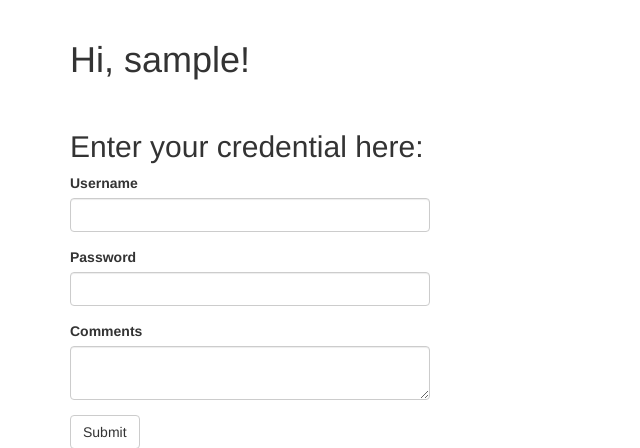
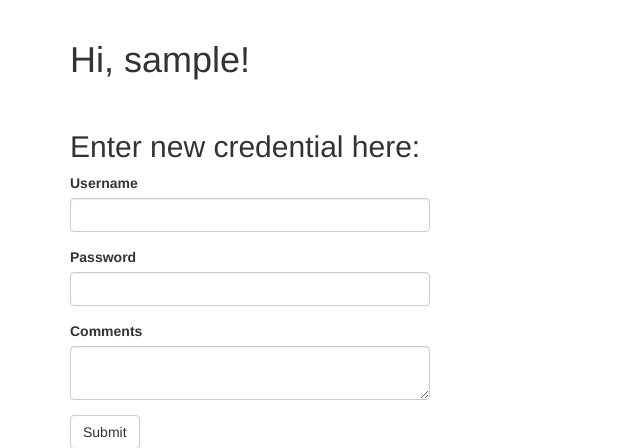
Before and after one commit to xianfengyuan/fkeeper, a Flask app: page / in a window 1280 px wide. Shown: the part 52-500 px from the top of the page, without its empty margins (0-640 px from the left). Run offline with Flask 2, Linux system fonts and the light colour scheme; the visitor is signed in with stand-in values (Sample User, id 1); data comes from the database, SQL or seed files in the repository; data that the repository does not hold is empty; some libraries are stand-ins or nearby versions.

Commit message:
trivial: change home page word

```diff
--- a/app/templates/index.html
+++ b/app/templates/index.html
@@ -4,7 +4,7 @@
 {% block app_content %}
     <h1>Hi, {{ current_user.username }}!</h1>
     <br>
-    <h2>Enter your credential here:</h2>
+    <h2>Enter new credential here:</h2>
     {% if form %}
     <div class="row">
         <div class="col-md-4">
```
